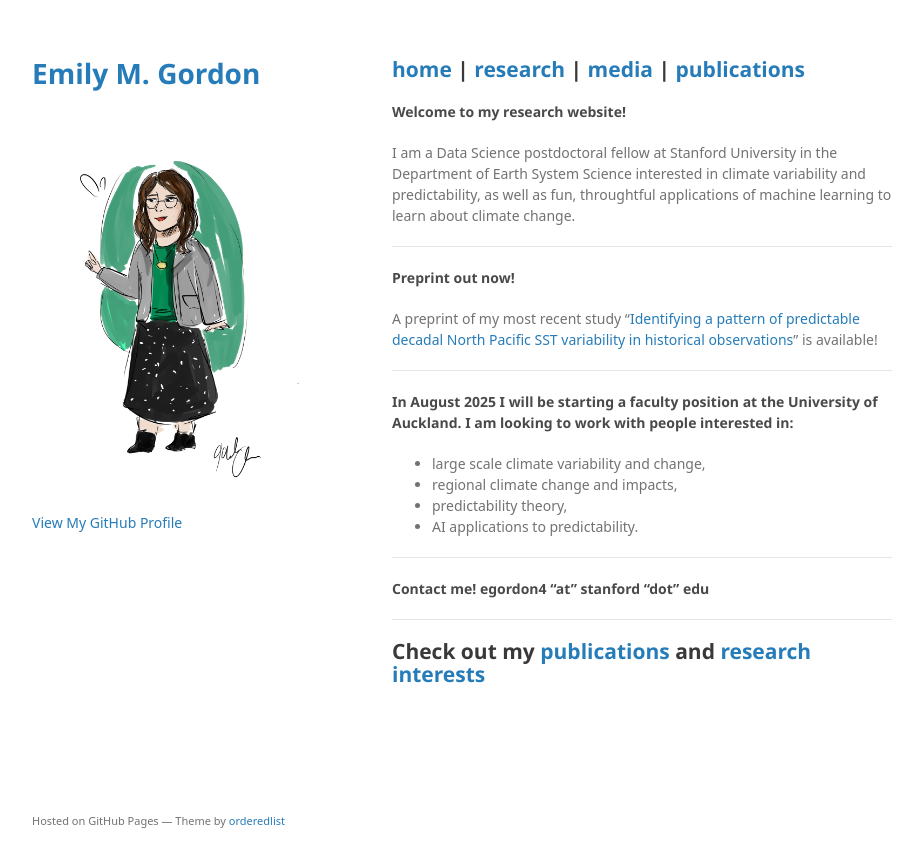
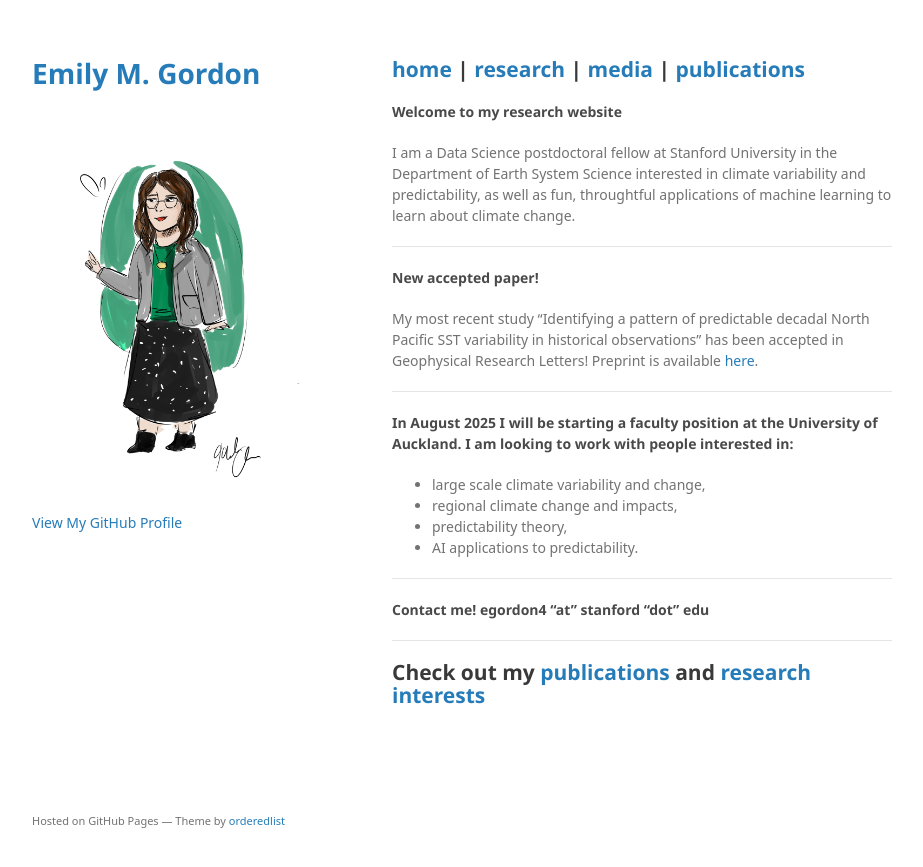
Before and after one commit to emily-gordy/emily-gordy.github.io, a Jekyll site: the page built from index.md, in a window 1280 px wide. Shown: the top 867 px of the page, without its empty margins (178-1101 px from the left). Built offline with Jekyll 4.4.1, drawn with Linux system fonts in a browser that asks for light colours; some web fonts are replaced; a script that is not in the unit is left out; the repository's description, which GitHub fills in, is left out; our own code applies the rules of GitHub Pages for plain Markdown files.

Commit message:
Update index.md

```diff
--- a/index.md
+++ b/index.md
@@ -4,14 +4,14 @@ layout: default
 
 ## [home](https://emily-gordy.github.io/) | [research](https://emily-gordy.github.io/research/) | [media](https://emily-gordy.github.io/media/) | [publications](https://emily-gordy.github.io/publications/)
 
-#### Welcome to my research website!
+#### Welcome to my research website
 
 I am a Data Science postdoctoral fellow at Stanford University in the Department of Earth System Science interested in climate variability and predictability, as well as fun, throughtful applications of machine learning to learn about climate change.
 
 * * *
 
-#### Preprint out now!
-A preprint of my most recent study "[Identifying a pattern of predictable decadal North Pacific SST variability in historical observations](https://essopenarchive.org/doi/full/10.22541/essoar.172748543.36409823)" is available!
+#### New accepted paper!
+My most recent study "Identifying a pattern of predictable decadal North Pacific SST variability in historical observations" has been accepted in Geophysical Research Letters! Preprint is available [here](https://essopenarchive.org/doi/full/10.22541/essoar.172748543.36409823).
 
 * * *
 
```
